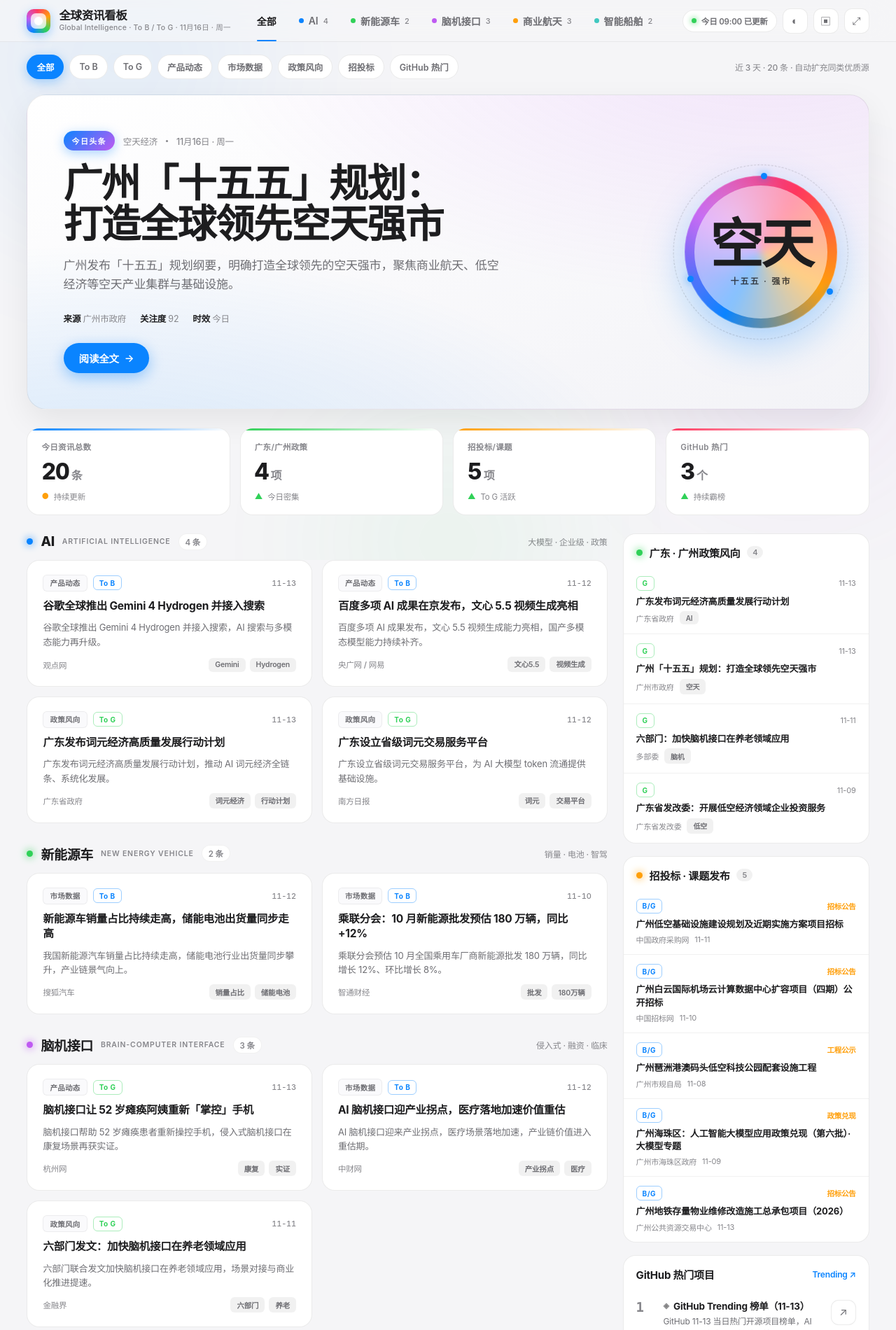
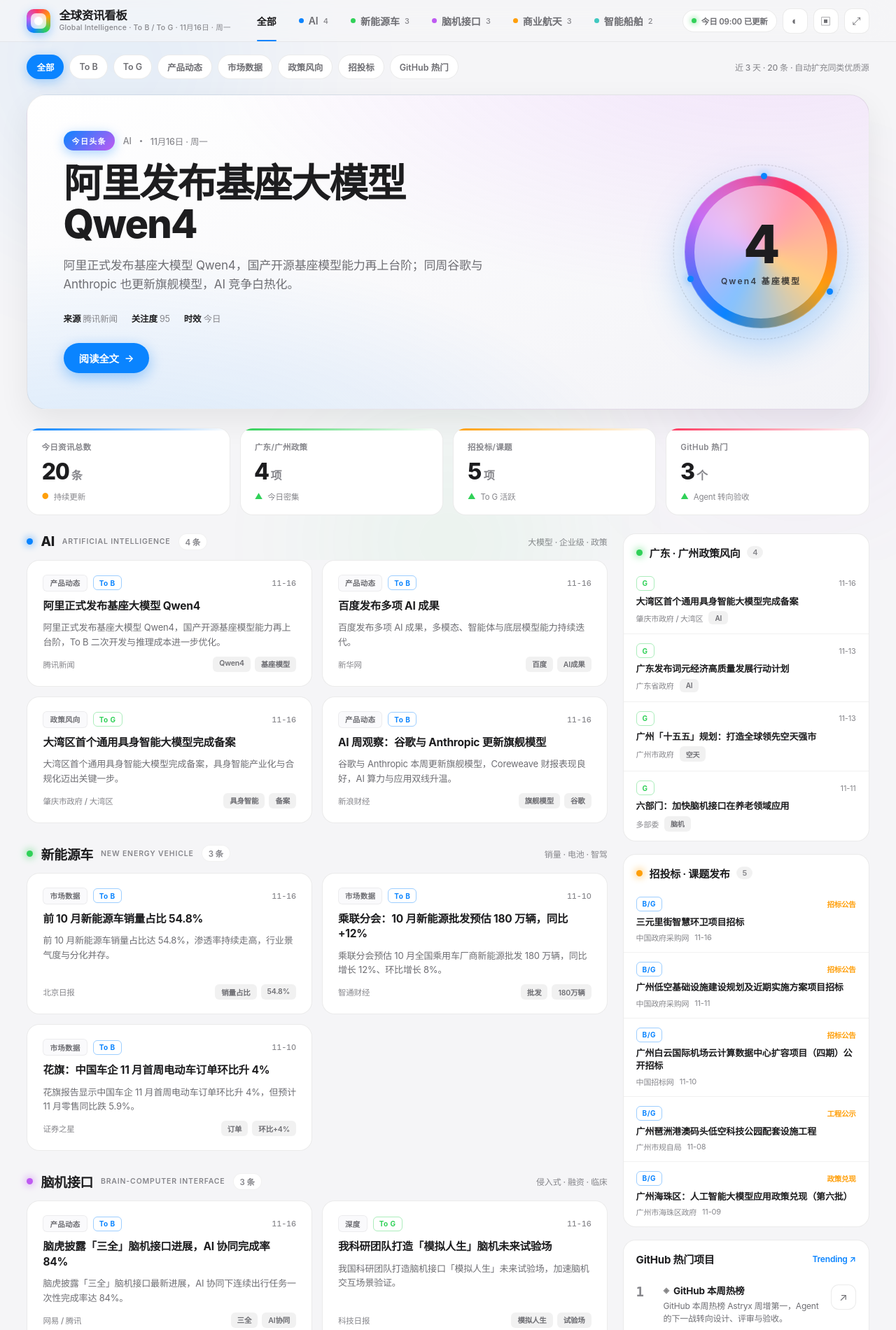
Before and after one commit to cynthia31415926-eng/global-intelligence, a plain HTML site: page d.html in a window 1280 px wide. Shown: the top 1900 px of the page at 70% size. Drawn offline with Linux system fonts and the light colour scheme.

Commit message:
update d.html

```diff
--- a/d.html
+++ b/d.html
@@ -376,87 +376,87 @@
 /* ================= data ================= */
 const DATA = [
   // AI
-  {id:1,ind:"ai",type:"product",aud:"toB",title:"谷歌全球推出 Gemini 4 Hydrogen 并接入搜索",src:"观点网",time:"11-13",hot:92,
-    desc:"谷歌全球推出 Gemini 4 Hydrogen 并接入搜索，AI 搜索与多模态能力再升级。",
-    tags:["Gemini","Hydrogen","搜索"],url:"https://www.guandian.hk/article/20261113/10062307.html"},
-  {id:2,ind:"ai",type:"product",aud:"toB",title:"百度多项 AI 成果在京发布，文心 5.5 视频生成亮相",src:"央广网 / 网易",time:"11-12",hot:84,
-    desc:"百度多项 AI 成果发布，文心 5.5 视频生成能力亮相，国产多模态模型能力持续补齐。",
-    tags:["文心5.5","视频生成","百度"],url:"https://www.cnr.cn/bj/sijh/20261112/t20261112_527870324.shtml"},
-  {id:3,ind:"ai",type:"policy",aud:"toG",title:"广东发布词元经济高质量发展行动计划",src:"广东省政府",time:"11-13",hot:88,
-    desc:"广东发布词元经济高质量发展行动计划，推动 AI 词元经济全链条、系统化发展。",
-    tags:["词元经济","行动计划","广东"],url:"https://www.gd.gov.cn/gdywdt/zwzt/rgznjqr/yycj/content/post_4978981.html"},
-  {id:4,ind:"ai",type:"policy",aud:"toG",title:"广东设立省级词元交易服务平台",src:"南方日报",time:"11-12",hot:84,
-    desc:"广东设立省级词元交易服务平台，为 AI 大模型 token 流通提供基础设施。",
-    tags:["词元","交易平台"],url:"https://epaper.nfnews.com/nfdaily/html/202611/12/content_10185934.html"},
+  {id:1,ind:"ai",type:"product",aud:"toB",title:"阿里正式发布基座大模型 Qwen4",src:"腾讯新闻",time:"11-16",hot:95,
+    desc:"阿里正式发布基座大模型 Qwen4，国产开源基座模型能力再上台阶，To B 二次开发与推理成本进一步优化。",
+    tags:["Qwen4","基座模型","阿里"],url:"https://news.qq.com/rain/a/20261116A06KWF00"},
+  {id:2,ind:"ai",type:"product",aud:"toB",title:"百度发布多项 AI 成果",src:"新华网",time:"11-16",hot:82,
+    desc:"百度发布多项 AI 成果，多模态、智能体与底层模型能力持续迭代。",
+    tags:["百度","AI成果","多模态"],url:"http://lw.news.cn/20261116/610704c1dca84af29a7129d10ea01aaf/c.html"},
+  {id:3,ind:"ai",type:"policy",aud:"toG",title:"大湾区首个通用具身智能大模型完成备案",src:"肇庆市政府 / 大湾区",time:"11-16",hot:86,
+    desc:"大湾区首个通用具身智能大模型完成备案，具身智能产业化与合规化迈出关键一步。",
+    tags:["具身智能","备案","大湾区"],url:"https://www.zhaoqing.gov.cn/zqkjj/gkmlpt/content/3/3300/post_3300343.html"},
+  {id:4,ind:"ai",type:"product",aud:"toB",title:"AI 周观察：谷歌与 Anthropic 更新旗舰模型",src:"新浪财经",time:"11-16",hot:76,
+    desc:"谷歌与 Anthropic 本周更新旗舰模型，Coreweave 财报表现良好，AI 算力与应用双线升温。",
+    tags:["旗舰模型","谷歌","Anthropic"],url:"http://stock.finance.sina.com.cn/stock/go.php/vReport_Show/kind/strategy/rptid/848085438342/index.phtml"},
   // 新能源车
-  {id:5,ind:"nev",type:"market",aud:"toB",title:"新能源车销量占比持续走高，储能电池出货量同步走高",src:"搜狐汽车",time:"11-12",hot:78,
-    desc:"我国新能源汽车销量占比持续走高，储能电池行业出货量同步攀升，产业链景气向上。",
-    tags:["销量占比","储能电池"],url:"https://www.sohu.com/a/1100535097_122014422"},
+  {id:5,ind:"nev",type:"market",aud:"toB",title:"前 10 月新能源车销量占比 54.8%",src:"北京日报",time:"11-16",hot:80,
+    desc:"前 10 月新能源车销量占比达 54.8%，渗透率持续走高，行业景气度与分化并存。",
+    tags:["销量占比","54.8%","渗透率"],url:"http://rss2.bjd.com.cn/content/s6af79ebae4b039a8e2f39674.html"},
   {id:6,ind:"nev",type:"market",aud:"toB",title:"乘联分会：10 月新能源批发预估 180 万辆，同比 +12%",src:"智通财经",time:"11-10",hot:74,
     desc:"乘联分会预估 10 月全国乘用车厂商新能源批发 180 万辆，同比增长 12%、环比增长 8%。",
     tags:["批发","180万辆"],url:"https://hk.investing.com/news/stock-market-news/article-1735330"},
+  {id:7,ind:"nev",type:"market",aud:"toB",title:"花旗：中国车企 11 月首周电动车订单环比升 4%",src:"证券之星",time:"11-10",hot:68,
+    desc:"花旗报告显示中国车企 11 月首周电动车订单环比升 4%，但预计 11 月零售同比跌 5.9%。",
+    tags:["订单","环比+4%"],url:"https://4g.stockstar.com/detail/IG2026111000033156"},
   // 脑机接口
-  {id:7,ind:"bci",type:"product",aud:"toG",title:"脑机接口让 52 岁瘫痪阿姨重新「掌控」手机",src:"杭州网",time:"11-13",hot:86,
+  {id:8,ind:"bci",type:"product",aud:"toB",title:"脑虎披露「三全」脑机接口进展，AI 协同完成率 84%",src:"网易 / 腾讯",time:"11-16",hot:84,
+    desc:"脑虎披露「三全」脑机接口最新进展，AI 协同下连续出行任务一次性完成率达 84%。",
+    tags:["三全","AI协同","84%"],url:"https://www.163.com/dy/article/LBRN57LE0534A4SC.html"},
+  {id:9,ind:"bci",type:"research",aud:"toG",title:"我科研团队打造「模拟人生」脑机未来试验场",src:"科技日报",time:"11-16",hot:74,
+    desc:"我国科研团队打造脑机接口「模拟人生」未来试验场，加速脑机交互场景验证。",
+    tags:["模拟人生","试验场","场景"],url:"https://www.stdaily.com/web/gdxw/2026-11/16/content_613749.html"},
+  {id:10,ind:"bci",type:"product",aud:"toG",title:"脑机接口让 52 岁瘫痪阿姨重新「掌控」手机",src:"杭州网",time:"11-13",hot:78,
     desc:"脑机接口帮助 52 岁瘫痪患者重新操控手机，侵入式脑机接口在康复场景再获实证。",
     tags:["康复","实证","侵入式"],url:"https://hznews.hangzhou.com.cn/kejiao/content/2026-11/13/content_9370984.htm"},
-  {id:8,ind:"bci",type:"market",aud:"toB",title:"AI 脑机接口迎产业拐点，医疗落地加速价值重估",src:"中财网",time:"11-12",hot:78,
-    desc:"AI 脑机接口迎来产业拐点，医疗场景落地加速，产业链价值进入重估期。",
-    tags:["产业拐点","医疗","价值重估"],url:"https://vipwt1.cfi.cn/p20261112000672.html"},
-  {id:9,ind:"bci",type:"policy",aud:"toG",title:"六部门发文：加快脑机接口在养老领域应用",src:"金融界",time:"11-11",hot:82,
-    desc:"六部门联合发文加快脑机接口在养老领域应用，场景对接与商业化推进提速。",
-    tags:["六部门","养老","政策"],url:"https://finance.jrj.com.cn/2026/11/11071059094940.shtml"},
-  // 商业航天 / 空天
-  {id:10,ind:"aero",type:"policy",aud:"toG",title:"广州「十五五」规划：打造全球领先空天强市",src:"广州市政府",time:"11-13",hot:92,
-    desc:"广州发布「十五五」规划纲要，明确打造全球领先的空天强市，聚焦商业航天、低空经济等空天产业集群。",
-    tags:["十五五","空天强市","广州"],url:"https://www.gz.gov.cn/gzzcwjk/gzdata/content/mpost_10833638.html"},
-  {id:11,ind:"aero",type:"market",aud:"toB",title:"百亿估值独角兽冲刺 IPO，火箭发动机「卖铲人」上市竞速",src:"中国工业新闻网",time:"11-13",hot:76,
-    desc:"百亿估值火箭发动机独角兽冲刺 IPO，商业航天上游供应链进入上市竞速期。",
-    tags:["火箭发动机","IPO","独角兽"],url:"https://www.cinn.cn/yc/2026/11-13/zDPAp0Lk.html"},
-  {id:12,ind:"aero",type:"market",aud:"toB",title:"Planet Labs 与 Stoke Space 签署 Nova 火箭多批次发射协议",src:"钛媒体",time:"11-11",hot:66,
-    desc:"Planet Labs 与 Stoke Space 签署 Nova 火箭系列多批次发射协议，商业发射订单放量。",
-    tags:["Nova","发射协议"],url:"https://www.taibo.cn/test/newsflashes-view/33320340"},
+  // 商业航天
+  {id:11,ind:"aero",type:"product",aud:"toG",title:"长征十二号成功发射卫星互联网低轨 29 组卫星",src:"北京市科委",time:"11-16",hot:90,
+    desc:"长征十二号运载火箭成功发射卫星互联网低轨 29 组卫星，卫星互联网组网节奏持续加快。",
+    tags:["长征十二号","卫星互联网","低轨"],url:"https://kw.beijing.gov.cn/xwdt/kcyx/xwdtyqqy/202611/t20261116_4947288.html"},
+  {id:12,ind:"aero",type:"product",aud:"toG",title:"星河动力谷神星二号飞行试验成功",src:"科普中国",time:"11-16",hot:78,
+    desc:"星河动力谷神星二号飞行试验成功，商业固体火箭常态化入轨能力持续验证。",
+    tags:["谷神星二号","飞行试验"],url:"https://cloud.kepuchina.cn/h5/detail?id=7518743355765465088"},
+  {id:13,ind:"aero",type:"market",aud:"toB",title:"美「火神」火箭异常，40 颗宽带卫星未能入轨",src:"新浪财经",time:"11-16",hot:74,
+    desc:"美国「火神」火箭升空约 10 分钟后异常，未能将 40 颗宽带通信卫星送入预定轨道。",
+    tags:["火神火箭","异常","入轨失败"],url:"https://finance.sina.com.cn/roll/2026-11-16/doc-iniywnmm1396619.shtml"},
   // 智能船舶
-  {id:13,ind:"ship",type:"product",aud:"toB",title:"中船七〇四所成为国际智能航运联盟创始成员",src:"国际船舶网",time:"11-11",hot:66,
-    desc:"中船七〇四所成为国际智能航运联盟创始成员，中国智能船舶标准与话语权提升。",
-    tags:["七〇四所","国际联盟"],url:"https://www.eworldship.com/html/2026/Manufacturer_1111/225944.html"},
-  {id:14,ind:"ship",type:"product",aud:"toG",title:"武汉海事局护航重载货船长江干线自主航行测试",src:"中新网湖北",time:"11-11",hot:72,
-    desc:"武汉海事局护航重载货船在长江干线开展自主航行测试，内河智能航运加速落地。",
-    tags:["自主航行","长江"],url:"https://www.hb.chinanews.com.cn/news/2026/1111/435093.html"},
+  {id:14,ind:"ship",type:"product",aud:"toB",title:"全国首艘纯电动智能集装箱船「图灵」号交付青岛港",src:"山东新闻网",time:"11-16",hot:80,
+    desc:"全国首艘纯电动智能集装箱船「图灵」号交付并落地青岛港，绿色智能航运迈出标志性一步。",
+    tags:["图灵号","纯电动","首艘"],url:"https://sdxxcn.com/4/2/2262920"},
+  {id:15,ind:"ship",type:"product",aud:"toB",title:"连企重新定义船舶智驾，让「中国造」装上「中国大脑」",src:"大连日报",time:"11-16",hot:68,
+    desc:"大连企业推进船舶智能驾驶国产化，让「中国造」船舶装上「中国大脑」，自主可控提速。",
+    tags:["船舶智驾","国产化","中国大脑"],url:"https://temp.dlyj.dl.gov.cn/art/2026/11/16/art_1185_2543795.html"},
   // 低空经济
-  {id:15,ind:"low",type:"product",aud:"toG",title:"广州积极推进无人机外卖，常态化运营可期",src:"中国经济信息网",time:"11-12",hot:80,
-    desc:"广州积极推进无人机外卖配送，低空物流蓄势起飞，常态化运营可期。",
-    tags:["无人机外卖","低空物流","广州"],url:"https://www.cei.cn//defaultsite/s/article/2026/11/12/4b4ff607-9d914745-01a1-cd6ba9d2-712c_2026.html"},
-  {id:16,ind:"low",type:"policy",aud:"toG",title:"广东省发改委：开展低空经济领域企业投资服务",src:"广东省发改委",time:"11-09",hot:76,
-    desc:"广东省发改委开展低空经济领域企业投资服务，推动资本与低空基建、运营企业对接。",
-    tags:["投资服务","低空","广东"],url:"https://www.haizhu.gov.cn/gzhzfg/gkmlpt/content/11/11089/post_11089410.html"},
-  {id:17,ind:"low",type:"policy",aud:"toG",title:"广州市应急管理局召开小鹏汇天工作座谈会",src:"广州市政府",time:"11-08",hot:64,
-    desc:"广州市应急管理局与小鹏汇天座谈，推动飞行汽车安全监管与低空应急救援场景落地。",
-    tags:["小鹏汇天","应急","广州"],url:"https://www.gz.gov.cn/zt/jaqhyj/aqsj/content/post_11088830.html"},
+  {id:16,ind:"low",type:"market",aud:"toG",title:"广州的天空，正在被重新定义",src:"广州日报 / 广州热力值",time:"11-16",hot:80,
+    desc:"广州低空经济加速起势，无人机配送、低空文旅与城市空中交通场景密集落地。",
+    tags:["广州","低空","场景"],url:"https://m.sohu.com/a/1091246329_100116740/"},
+  {id:17,ind:"low",type:"research",aud:"toB",title:"低空航空器：拿证与拿钱，顺序应该怎么排？",src:"中国民航报",time:"11-11",hot:66,
+    desc:"行业探讨低空航空器适航取证与商业化交付节奏，适航与订单激励如何平衡。",
+    tags:["适航","取证","商业化"],url:"https://www.cannews.com.cn/dikongjingji/2026/11-11/9kwq2YAr.html"},
   // GitHub 热门
-  {id:18,ind:"gh",type:"github",aud:"toB",title:"GitHub Trending 榜单（11-13）",src:"GitHub Trending",time:"11-13",hot:74,stars:"—",
-    desc:"GitHub 11-13 当日热门开源项目榜单，AI Agent 与开发者工具持续霸榜。",
-    tags:["Trending","榜单"],url:"https://yidinghuiziyou.com/github/trending/2026-11-13/"},
-  {id:19,ind:"gh",type:"github",aud:"toB",title:"RepoWatch：GitHub 每日趋势排行（11-13）",src:"RepoWatch",time:"11-13",hot:68,stars:"—",
-    desc:"RepoWatch 每日趋势排行，追踪今日全球涨星最快的开源仓库。",
-    tags:["Trending","排行"],url:"https://repowatch.top/en/daily/2026-11-13"},
-  {id:20,ind:"gh",type:"github",aud:"toB",title:"码力雷达 11-11 总榜：AI 工具持续领跑",src:"码力雷达",time:"11-11",hot:66,stars:"—",
-    desc:"码力雷达 11-11 总榜显示 AI 开发工具与 Agent 项目持续领跑涨星榜。",
-    tags:["总榜","AI 工具"],url:"https://www.maliradar.cn/history/2026-11-11"},
+  {id:18,ind:"gh",type:"github",aud:"toB",title:"GitHub 本周热榜：Astryx 周增第一",src:"掘金 / GitHub",time:"11-16",hot:74,stars:"—",
+    desc:"GitHub 本周热榜 Astryx 周增第一，Agent 的下一战转向设计、评审与验收。",
+    tags:["Astryx","周榜","Agent"],url:"https://juejin.cn/post/7708236158949441551"},
+  {id:19,ind:"gh",type:"github",aud:"toB",title:"GitHub 日榜趋势速报（11-16）",src:"掘金 / GitHub Trending",time:"11-16",hot:70,stars:"—",
+    desc:"GitHub 日榜趋势集中在 AI Agent、开源模型与开发者工具。",
+    tags:["Trending","Agent"],url:"https://www.cnblogs.com/wflynn/p/23676650"},
+  {id:20,ind:"gh",type:"github",aud:"toB",title:"github-hot-hub：GitHub 热门仓库每小时归档",src:"GitHub",time:"长期",hot:64,stars:"—",
+    desc:"每小时更新、按天归档 GitHub 热门仓库，适合 To B 团队持续追踪开源热点。",
+    tags:["归档","追踪"],url:"https://github.com/SnailDev/github-hot-hub"},
 ];
 
 const POLICY = [
+  {t:"大湾区首个通用具身智能大模型完成备案",src:"肇庆市政府 / 大湾区",time:"11-16",tag:"AI",url:"https://www.zhaoqing.gov.cn/zqkjj/gkmlpt/content/3/3300/post_3300343.html"},
   {t:"广东发布词元经济高质量发展行动计划",src:"广东省政府",time:"11-13",tag:"AI",url:"https://www.gd.gov.cn/gdywdt/zwzt/rgznjqr/yycj/content/post_4978981.html"},
   {t:"广州「十五五」规划：打造全球领先空天强市",src:"广州市政府",time:"11-13",tag:"空天",url:"https://www.gz.gov.cn/gzzcwjk/gzdata/content/mpost_10833638.html"},
   {t:"六部门：加快脑机接口在养老领域应用",src:"多部委",time:"11-11",tag:"脑机",url:"https://finance.jrj.com.cn/2026/11/11071059094940.shtml"},
-  {t:"广东省发改委：开展低空经济领域企业投资服务",src:"广东省发改委",time:"11-09",tag:"低空",url:"https://www.haizhu.gov.cn/gzhzfg/gkmlpt/content/11/11089/post_11089410.html"},
 ];
 
 const TENDER = [
+  {t:"三元里街智慧环卫项目招标",src:"中国政府采购网",time:"11-16",amount:"招标公告",url:"http://www.ccgp.gov.cn/cggg/dfgg/gkzb/202611/t20261116_27687381.htm"},
   {t:"广州低空基础设施建设规划及近期实施方案项目招标",src:"中国政府采购网",time:"11-11",amount:"招标公告",url:"http://www.ccgp.gov.cn/cggg/dfgg/gkzb/202611/t20261111_27665628.htm"},
   {t:"广州白云国际机场云计算数据中心扩容项目（四期）公开招标",src:"中国招标网",time:"11-10",amount:"招标公告",url:"http://www.365trade.com.cn/zhwzb/894944.jhtml"},
   {t:"广州琶洲港澳码头低空科技公园配套设施工程",src:"广州市规自局",time:"11-08",amount:"工程公示",url:"https://ghzyj.gz.gov.cn/ywpd/cxgh/ghxkgsgb/phgbnew/gbt/2025/content/post_11090056.html"},
-  {t:"广州海珠区：人工智能大模型应用政策兑现（第六批）· 大模型专题",src:"广州市海珠区政府",time:"11-09",amount:"政策兑现",url:"https://www.haizhu.gov.cn/gzhzrgzn/gkmlpt/content/11/11091/post_11091597.html"},
-  {t:"广州地铁存量物业维修改造施工总承包项目（2026）",src:"广州公共资源交易中心",time:"11-13",amount:"招标公告",url:"https://ygcg.gzggzy.cn/p92/qt/20261113/464134.html"},
+  {t:"广州海珠区：人工智能大模型应用政策兑现（第六批）",src:"广州市海珠区政府",time:"11-09",amount:"政策兑现",url:"https://www.haizhu.gov.cn/gzhzrgzn/gkmlpt/content/11/11091/post_11091597.html"},
 ];
 
 const SOURCES = ["科技日报","新华网","人民网","中国证券网","中国金融信息网","证券时报","中国网财经","搜狐汽车","搜狐科技","经济观察报","上海有色网","36氪","经济日报","Borsa Italiana","人民银行广州分行","广东省政府","广东省科技厅","南方电网招投标","中国政府采购网","国电投电子商务平台","脉头条招投标","GitHub Trending","OSS Insight","腾讯云开发者"];
@@ -511,19 +511,19 @@ function filtered(){
 
 /* ================= hero ================= */
 function renderHero(){
-  const h = DATA.find(d=>d.id===10);
+  const h = DATA.find(d=>d.id===1);
   document.getElementById("hero").innerHTML = `
     <div class="hero-main">
       <div class="eyebrow">
         <span class="kicker">今日头条</span>
-        <span class="stamp">空天经济</span>
+        <span class="stamp">AI</span>
         <span class="sep"></span>
         <span class="stamp">${dateStr}</span>
       </div>
-      <h1>广州「十五五」规划：打造全球领先空天强市</h1>
-      <p class="lead">广州发布「十五五」规划纲要，明确打造全球领先的空天强市，聚焦商业航天、低空经济等空天产业集群与基础设施。</p>
+      <h1>阿里发布基座大模型 Qwen4</h1>
+      <p class="lead">阿里正式发布基座大模型 Qwen4，国产开源基座模型能力再上台阶；同周谷歌与 Anthropic 也更新旗舰模型，AI 竞争白热化。</p>
       <div class="hero-meta">
-        <span><b>来源</b> 广州市政府</span>
+        <span><b>来源</b> 腾讯新闻</span>
         <span><b>关注度</b> ${h.hot}</span>
         <span><b>时效</b> 今日</span>
       </div>
@@ -533,7 +533,7 @@ function renderHero(){
       <div class="orb">
         <div class="ring"></div>
         <span class="sat s1"></span><span class="sat s2"></span><span class="sat s3"></span>
-        <div class="orb-core"><div class="n">空天</div><div class="l">十五五 · 强市</div></div>
+        <div class="orb-core"><div class="n">4</div><div class="l">Qwen4 基座模型</div></div>
       </div>
     </div>`;
 }
@@ -541,9 +541,9 @@ function renderHero(){
 /* ================= market strip ================= */
 const STRIP = [
   {k:"今日资讯总数",v:20,unit:"条",d:"近3天 · 7大行业",c:"#0a84ff",dir:"flat",dd:"持续更新"},
-  {k:"广东/广州政策",v:4,unit:"项",d:"词元 · 空天 · 脑机",c:"#30d158",dir:"up",dd:"今日密集"},
+  {k:"广东/广州政策",v:4,unit:"项",d:"具身 · 词元 · 空天",c:"#30d158",dir:"up",dd:"今日密集"},
   {k:"招投标/课题",v:5,unit:"项",d:"低空 · 云算力 · AI",c:"#ff9f0a",dir:"up",dd:"To G 活跃"},
-  {k:"GitHub 热门",v:3,unit:"个",d:"AI 工具领涨",c:"#ff375f",dir:"up",dd:"持续霸榜"},
+  {k:"GitHub 热门",v:3,unit:"个",d:"Astryx 周增第一",c:"#ff375f",dir:"up",dd:"Agent 转向验收"},
 ];
 function renderStrip(){
   document.getElementById("marketStrip").innerHTML = STRIP.map(s=>`
```
